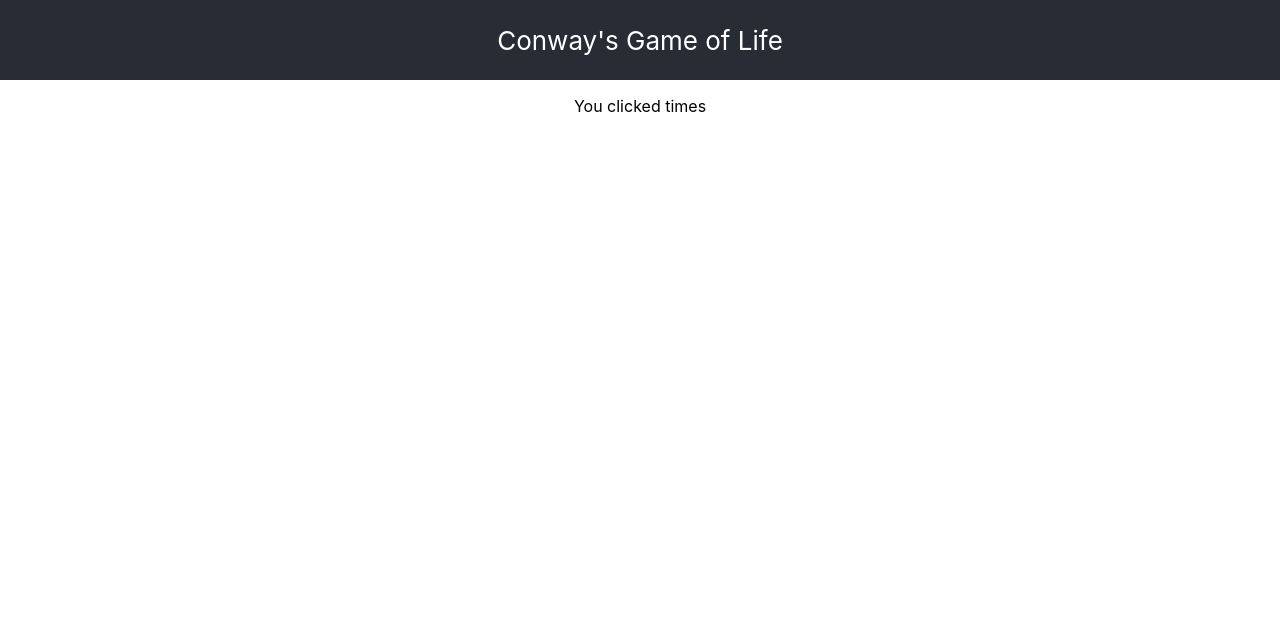
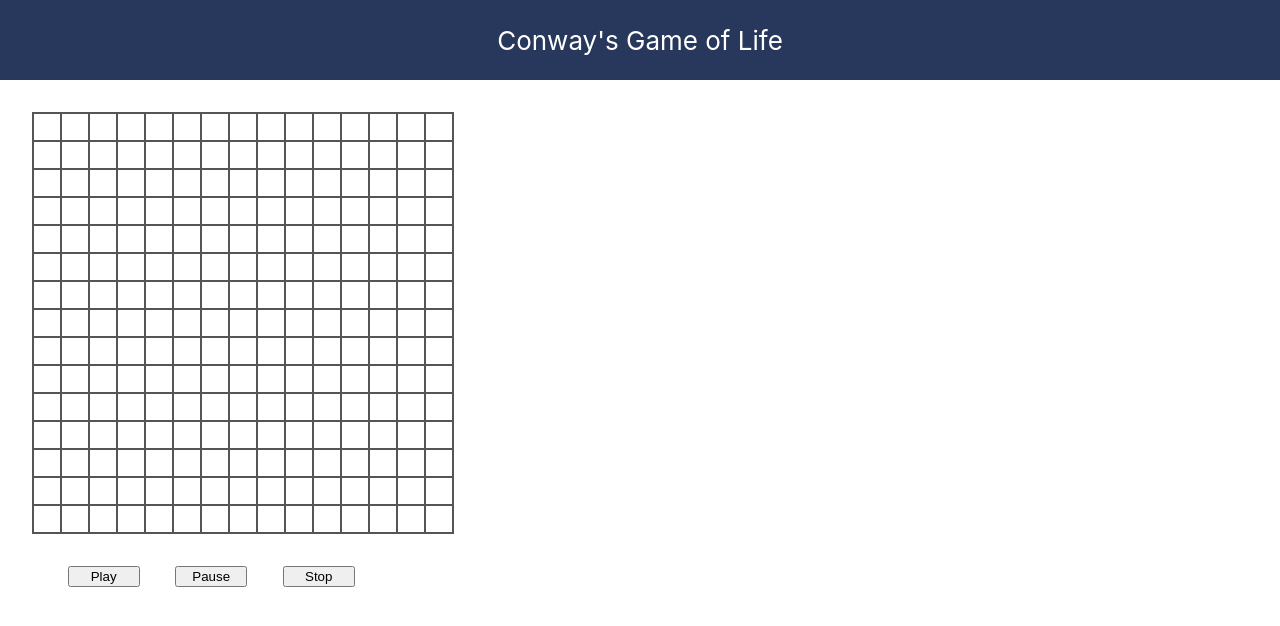
Before and after one commit to saharj/game_of_life, a React (Create React App) app: page / in a window 1280 px wide. Shown: the top 626 px of the page. Built offline with nearby package versions, Linux system fonts and the light colour scheme.

Commit message:
Dynamic square count + grid's UI

```diff
--- a/src/App.css
+++ b/src/App.css
@@ -3,7 +3,7 @@
 }
 
 .App-header {
-  background-color: #282c34;
+  background-color: #28385c;
   height: 10vh;
   display: flex;
   flex-direction: column;
@@ -12,3 +12,31 @@
   font-size: calc(10px + 2vmin);
   color: white;
 }
+
+body {
+  height: 85vh;
+}
+
+.grids {
+  width: 420px;
+  display: flex;
+  flex-flow: row wrap;
+  margin: 2rem;
+  border: 1px solid #555;
+}
+
+.grids .square {
+  border: 1px solid #555;
+}
+
+.actions {
+  width: 28%;
+  margin: 0 2rem;
+  display: flex;
+  flex-direction: row;
+  justify-content: space-evenly;
+}
+
+.actions button {
+  width: 20%;
+}
--- a/src/App.tsx
+++ b/src/App.tsx
@@ -6,7 +6,7 @@ function App() {
     <div className="App">
       <header className="App-header">Conway's Game of Life</header>
       <body>
-        <Grids />
+        <Grids count={15} />
       </body>
     </div>
   );
--- a/src/components/grids.tsx
+++ b/src/components/grids.tsx
@@ -1,13 +1,32 @@
-import React from 'react';
+import React, { useEffect, useState } from 'react';
 
-const Grids: React.FC = () => {
-  // Declare a new state variable, which we'll call "count"
+export interface Props {
+    count: number
+}
 
-  return (
-    <div>
-      <p>You clicked times</p>
-    </div>
-  );
+const Grids: React.FC<Props> = (props) => {
+    const [squareCount, setSquareCount] = useState(5);
+    const [width, setWidth] = useState(78);
+
+    useEffect(() => {
+        setSquareCount(props.count * props.count);
+        setWidth(420 / props.count - 2);
+    }, [props.count])
+
+    return (
+        <div>
+            <div className="grids">
+                {[...Array(squareCount)].map(i => {
+                    return <div key={i} className="square" style={{ "width": width, "height": width }}></div>
+                })}
+            </div>
+            <div className="actions">
+                <button>Play</button>
+                <button>Pause</button>
+                <button>Stop</button>
+            </div>
+        </div>
+    );
 }
 
 export default Grids;
--- a/src/index.css
+++ b/src/index.css
@@ -1,13 +1,14 @@
+@import-normalize;
 body {
   margin: 0;
-  font-family: -apple-system, BlinkMacSystemFont, 'Segoe UI', 'Roboto', 'Oxygen',
-    'Ubuntu', 'Cantarell', 'Fira Sans', 'Droid Sans', 'Helvetica Neue',
+  font-family: -apple-system, BlinkMacSystemFont, "Segoe UI", "Roboto", "Oxygen",
+    "Ubuntu", "Cantarell", "Fira Sans", "Droid Sans", "Helvetica Neue",
     sans-serif;
   -webkit-font-smoothing: antialiased;
   -moz-osx-font-smoothing: grayscale;
 }
 
 code {
-  font-family: source-code-pro, Menlo, Monaco, Consolas, 'Courier New',
+  font-family: source-code-pro, Menlo, Monaco, Consolas, "Courier New",
     monospace;
 }
```
